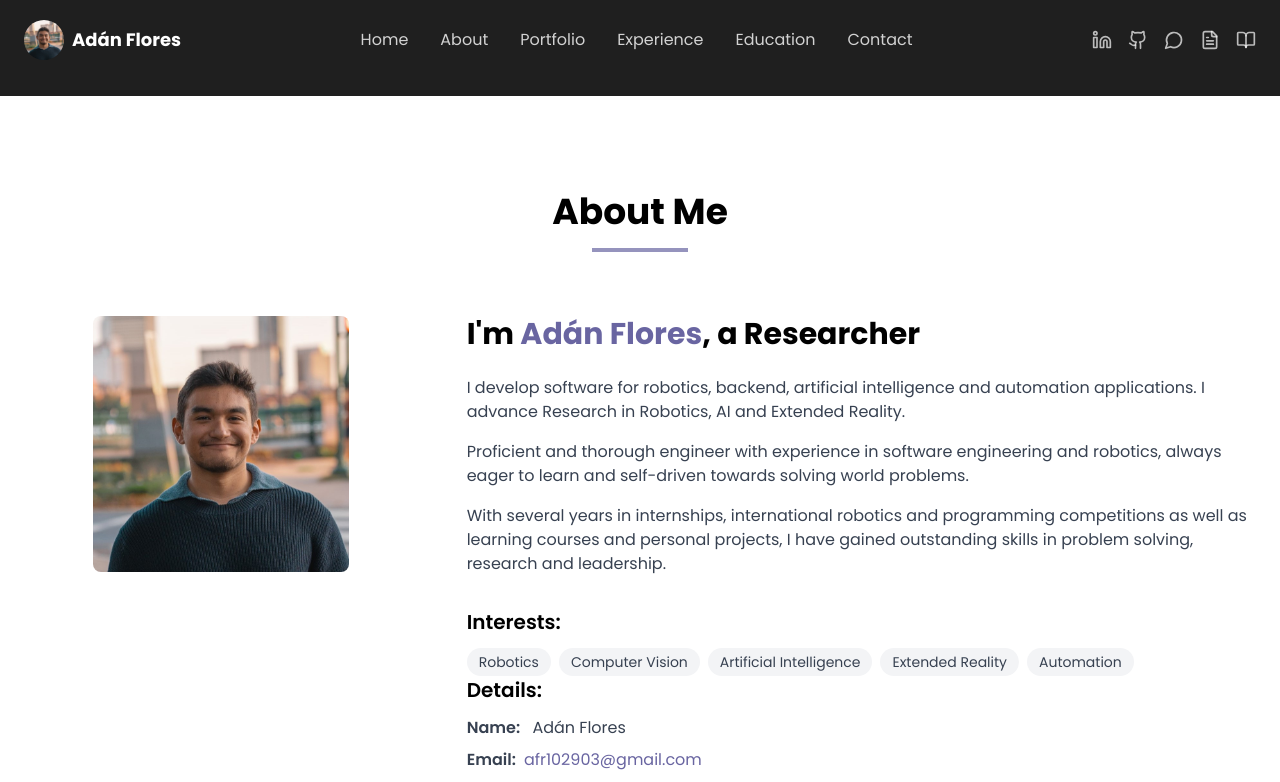
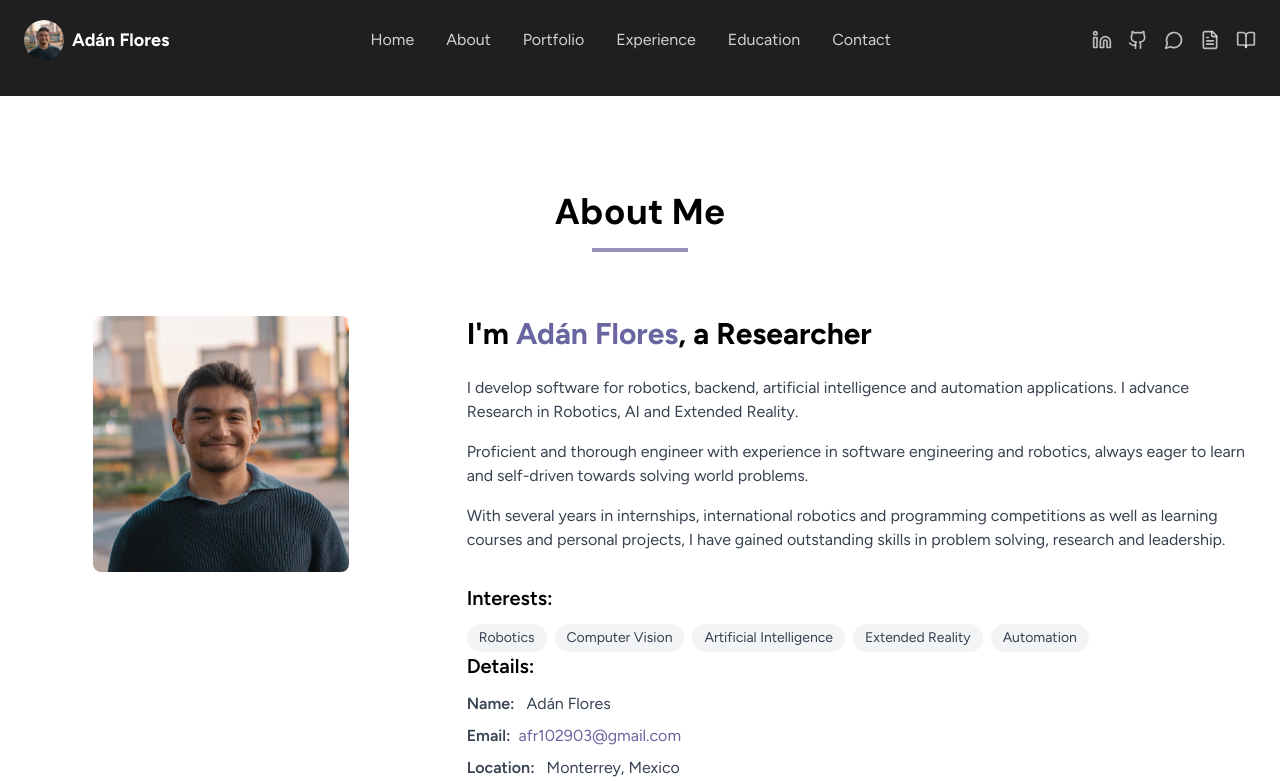
Before and after one commit to afr2903/adanfr, a Next.js app: page /about in a window 1280 px wide. Shown: the top 782 px of the page. Built offline with nearby package versions, Linux system fonts and the light colour scheme.

Commit message:
[style]: Font change

```diff
--- a/app/globals.css
+++ b/app/globals.css
@@ -27,10 +27,12 @@
 
 body {
   @apply bg-background text-foreground;
+  font-family: var(--font-figtree), ui-sans-serif, system-ui, -apple-system, Segoe UI, Roboto, Helvetica, Arial, "Apple Color Emoji", "Segoe UI Emoji";
 }
 
 .section-heading {
   @apply text-4xl font-bold relative inline-block;
+  font-family: var(--font-dm-sans), ui-sans-serif, system-ui, -apple-system, Segoe UI, Roboto, Helvetica, Arial;
 }
 
 .section-heading::after {
@@ -40,6 +42,7 @@ body {
 
 .section-subheading {
   @apply text-2xl font-bold mb-8;
+  font-family: var(--font-dm-sans), ui-sans-serif, system-ui, -apple-system, Segoe UI, Roboto, Helvetica, Arial;
 }
 
 .container {
--- a/app/layout.tsx
+++ b/app/layout.tsx
@@ -1,14 +1,22 @@
 import type React from "react"
 import type { Metadata } from "next"
-import { Poppins } from "next/font/google"
+import { Figtree, DM_Sans } from "next/font/google"
 import "./globals.css"
 import Navbar from "@/components/navbar"
 import Footer from "@/components/footer"
 
-const poppins = Poppins({
-  weight: ["300", "400", "500", "600", "700"],
+const figtree = Figtree({
+  weight: ["300", "400", "500", "600", "700", "800"],
   subsets: ["latin"],
   display: "swap",
+  variable: "--font-figtree",
+})
+
+const dmSans = DM_Sans({
+  weight: ["400", "500", "600", "700", "800", "900"],
+  subsets: ["latin"],
+  display: "swap",
+  variable: "--font-dm-sans",
 })
 
 export const metadata: Metadata = {
@@ -25,7 +33,7 @@ export default function RootLayout({
 }) {
   return (
     <html lang="en" className="scroll-smooth">
-      <body className={`${poppins.className} bg-[#1f1f1f] text-white`}>
+      <body className={`${figtree.variable} ${dmSans.variable} bg-[#1f1f1f] text-white`}>
         <Navbar />
         <main>{children}</main>
         <Footer />
```
